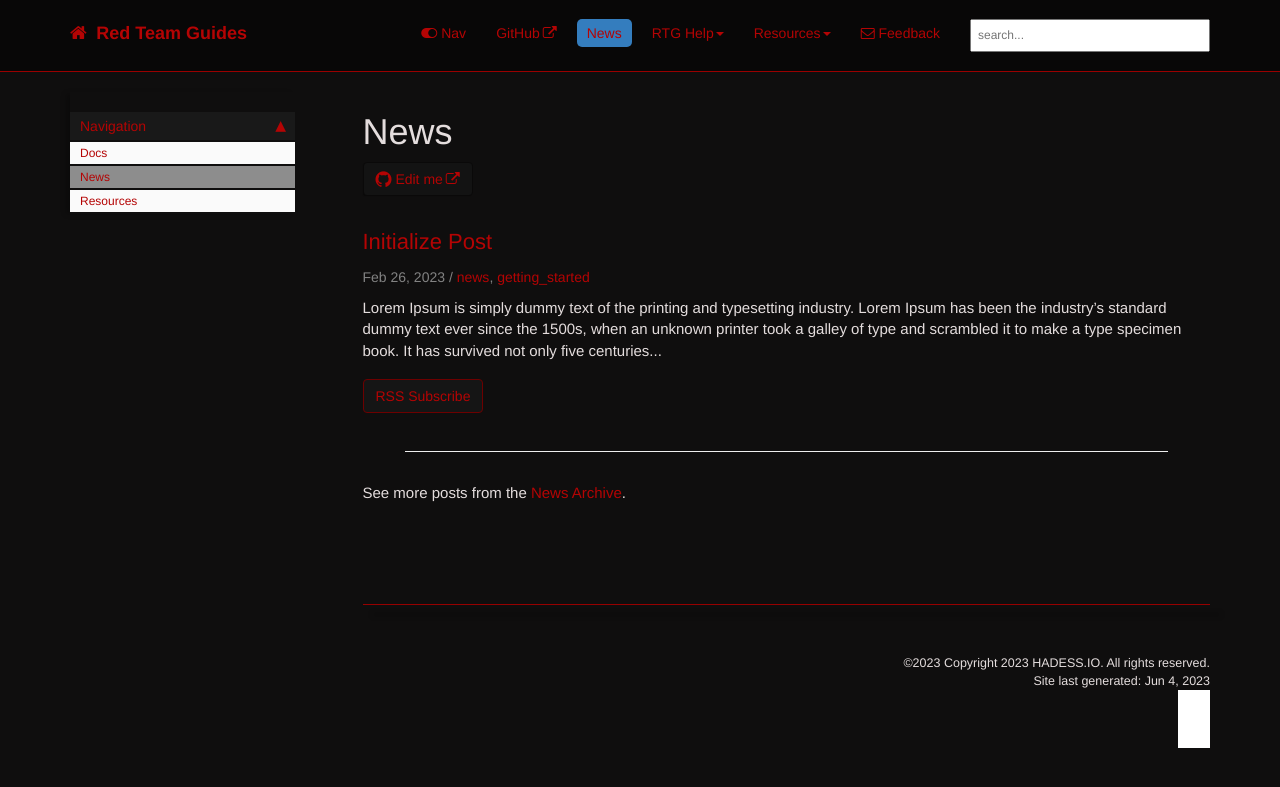
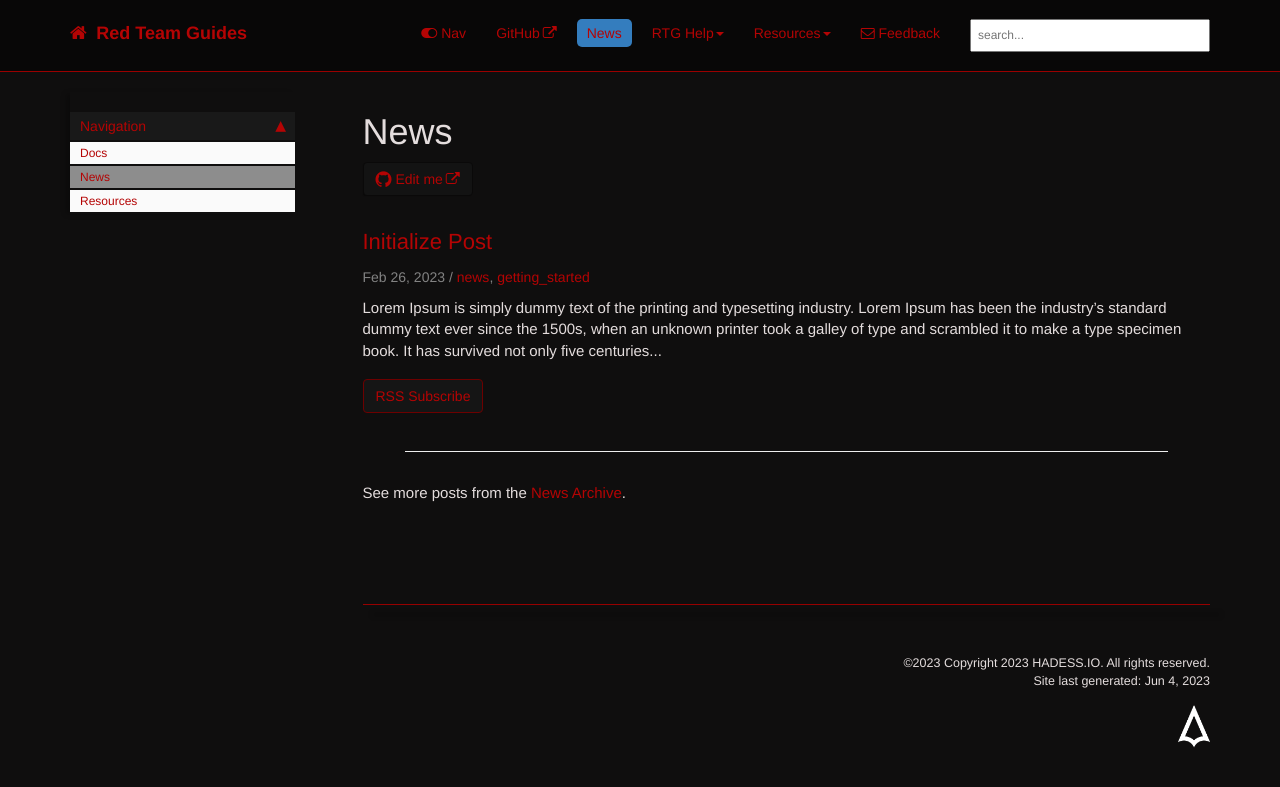
Before and after one commit to redteamguides/redteamguides.github.io, a Jekyll site: the page built from pages/news/news.html, in a window 1280 px wide. Shown: the top 787 px of the page. Built offline with Jekyll 4.4.1, drawn with Linux system fonts in a browser that asks for light colours; comment, search, counter and statistics services are not loaded.

Commit message:
Update customstyles.css

```diff
--- a/css/customstyles.css
+++ b/css/customstyles.css
@@ -1,10 +1,5 @@
 body {
     font-size:15px;
-}
-
-
-img{
-    background: white;
 }
 
 table > thead > tr > th, table > tbody > tr > th, table > tfoot > tr > th, table > thead > tr > td, table > tbody > tr > td, table > tfoot > tr > td{
```
